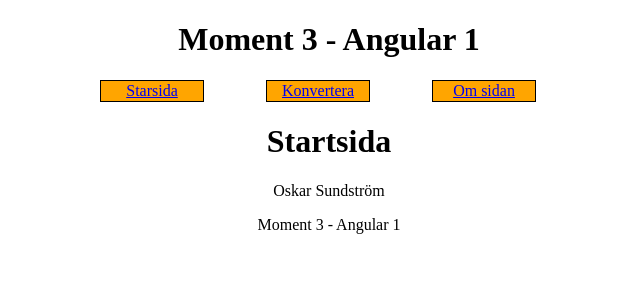
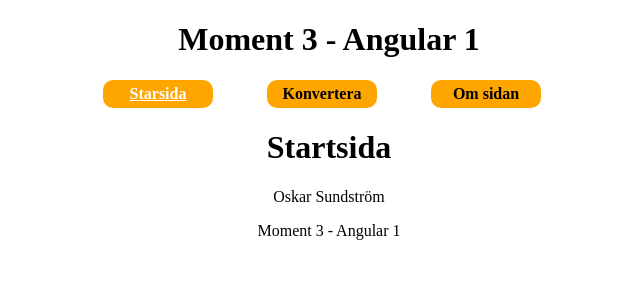
Before and after one commit to osundstrom/my-angular-app, an Angular app: page /home in a window 1280 px wide. Shown: the top 300 px of the page, without its empty margins (319-959 px from the left). Built offline with nearby package versions, Linux system fonts and the light colour scheme.

Commit message:
addded current. moved header styking

```diff
--- a/src/app/header/header.component.html
+++ b/src/app/header/header.component.html
@@ -3,9 +3,9 @@
         <h1>Moment 3 - Angular 1</h1>
 <nav>
     <ul>
-    <li><a routerLink="/home" >Starsida</a></li>
-    <li><a routerLink="/convert">Konvertera</a></li>
-    <li><a routerLink="/about">Om sidan</a></li>
+    <li><a routerLink="/home" routerLinkActive="current" >Starsida</a></li>
+    <li><a routerLink="/convert" routerLinkActive="current">Konvertera</a></li>
+    <li><a routerLink="/about" routerLinkActive="current">Om sidan</a></li>
     </ul>
 </nav>
     </div>
--- a/src/app/header/header.component.scss
+++ b/src/app/header/header.component.scss
@@ -0,0 +1,35 @@
+
+
+#divHeader{
+    text-align: center;
+     ul{
+         list-style: none;
+         text-align: center;
+     }
+     li{
+         display: inline-block;
+         margin-right: 5vw;
+     }
+
+     a{
+         text-align: center;
+         background-color: orange;
+         border-radius: 10px;
+         display: block;
+         width: 100px;
+         padding: 5%;
+         text-decoration: none;
+         font-weight: 700;
+         font-style: none;
+         color: black;
+     }
+
+     a:hover{
+         background-color: green;
+     }
+     .current{
+        color: white;
+        text-decoration: underline;
+
+    }
+ }
--- a/src/app/header/header.component.ts
+++ b/src/app/header/header.component.ts
@@ -1,10 +1,10 @@
 import { Component } from '@angular/core';
-import { RouterLink } from '@angular/router';
+import { RouterLink, RouterLinkActive } from '@angular/router';
 
 @Component({
   selector: 'app-header',
   standalone: true,
-  imports: [RouterLink ],
+  imports: [RouterLink, RouterLinkActive ],
   templateUrl: './header.component.html',
   styleUrl: './header.component.scss'
 })
--- a/src/styles.scss
+++ b/src/styles.scss
@@ -8,28 +8,3 @@ body{
         text-align: center;
     }
 }
-
-#divHeader{
-   text-align: center;
-    ul{
-        list-style: none;
-        text-align: center;
-    }
-    li{
-        display: inline-block;
-        margin-right: 5vw
-    }
-
-    a{
-        text-align: center;
-        background-color: orange;
-        border: 1px solid black;
-        display: block;
-        width: 100px;
-        padding: 1%;
-    }
-
-    a:hover{
-        background-color: black;
-    }
-}
```
